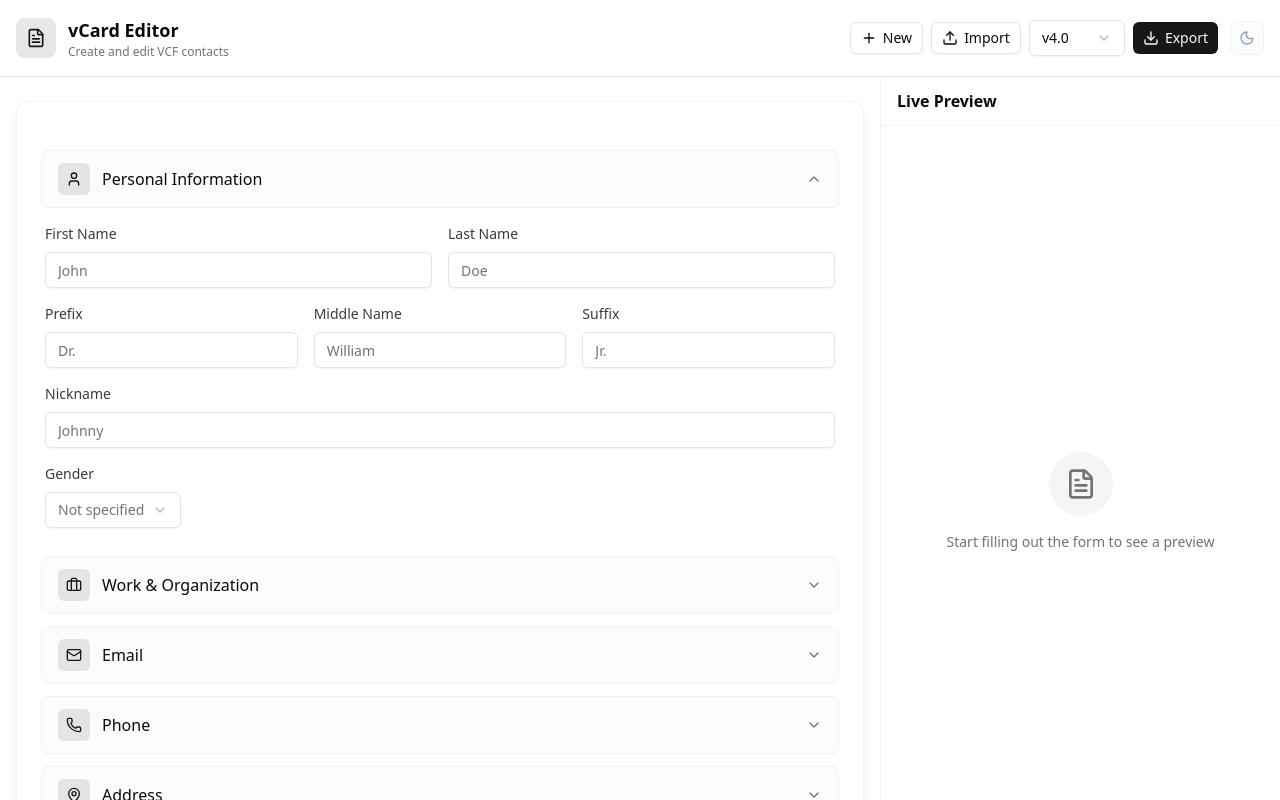
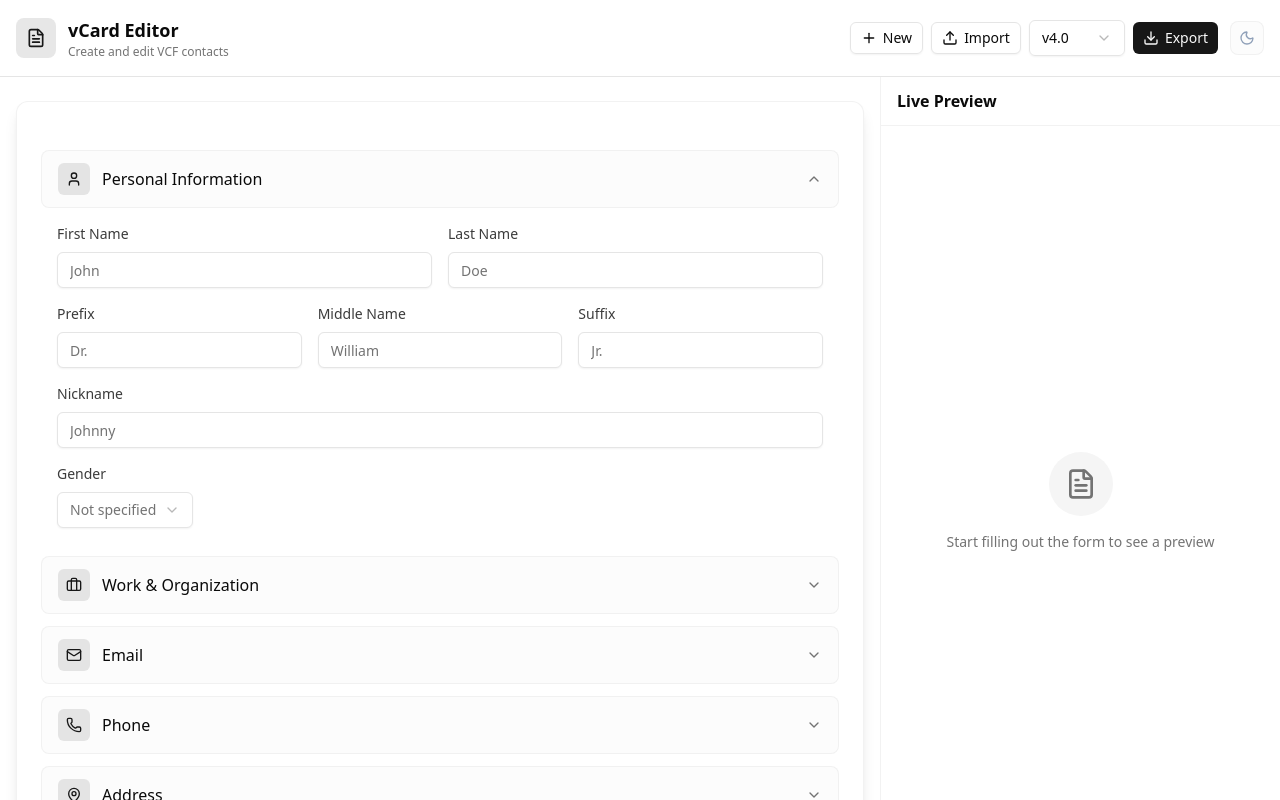
Before and after one commit to joseorono/easy-vcf-editor, a React (Vite) app: page / in a window 1280 px wide. Shown: the top 800 px of the page. Built offline with nearby package versions, Linux system fonts and the light colour scheme.

Commit message:
Increase horizontal padding in form section
Updated the FormSection component to use px-4 instead of px-1 for improved horizontal spacing within the collapsible content.

```diff
--- a/src/components/contact-form.tsx
+++ b/src/components/contact-form.tsx
@@ -93,7 +93,7 @@ function FormSection({
         />
       </CollapsibleTrigger>
       <CollapsibleContent className="overflow-hidden data-[state=closed]:animate-collapse data-[state=open]:animate-expand">
-        <div className="grid gap-4 px-1 pb-2 pt-4">{children}</div>
+        <div className="grid gap-4 px-4 pb-2 pt-4">{children}</div>
       </CollapsibleContent>
     </Collapsible>
   );
```
